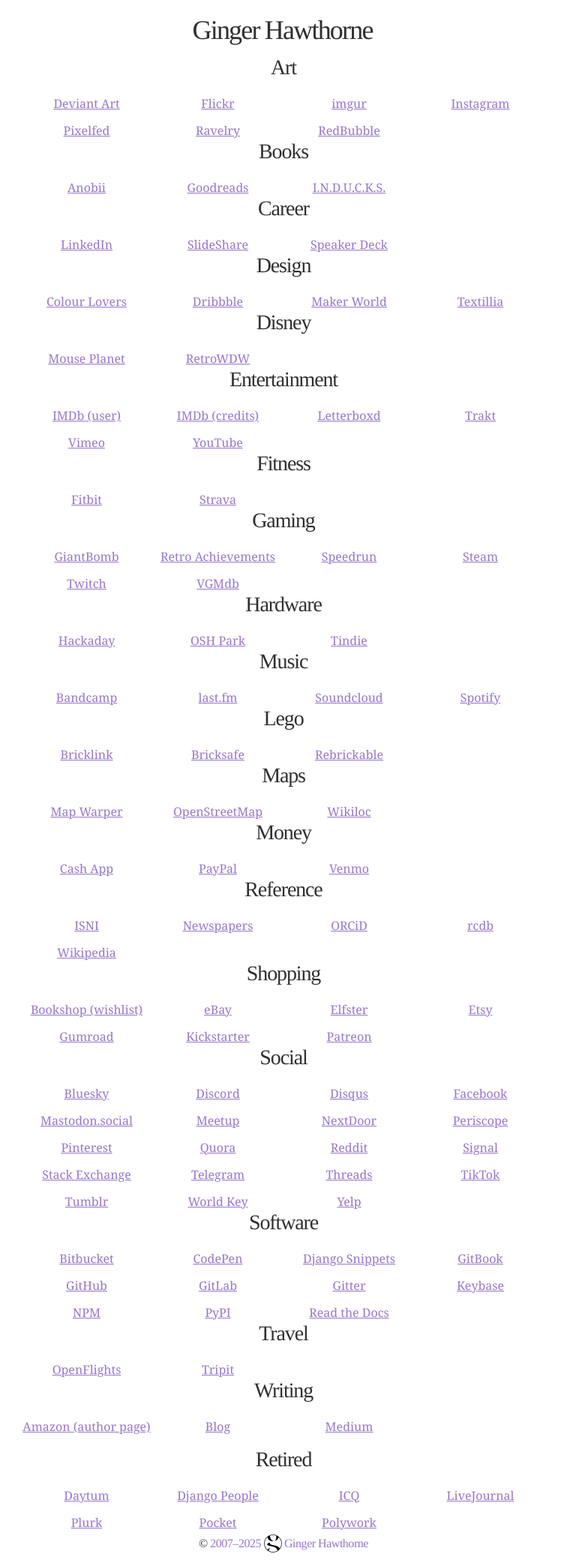
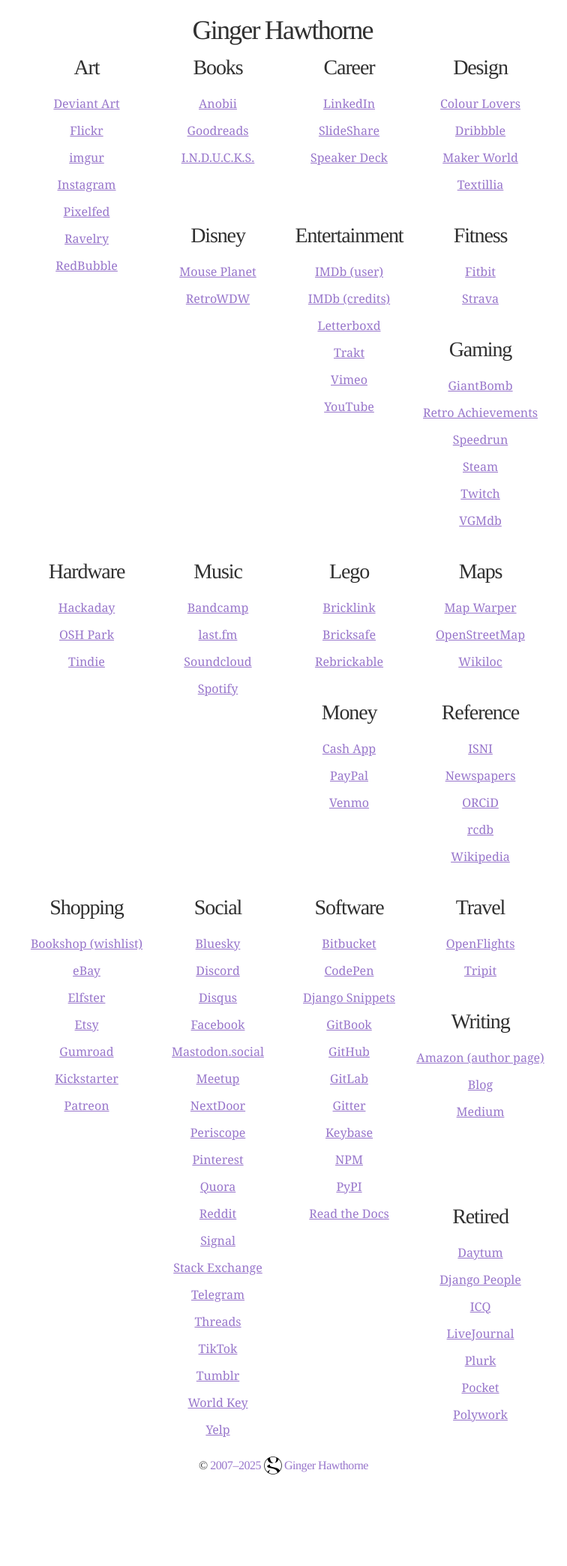
Before and after one commit to gulopine/gulopine.github.io, a Jekyll site: the page built from about/index.html, in a window 1280 px wide. Shown: the whole page at 75% size, without its empty margins (262-1018 px from the left). Built offline with Jekyll 4.4.1, drawn with Linux system fonts in a browser that asks for light colours; after the commit the page ends 1984 px from its top, so only the background shows below that.

Commit message:
Let's try sections!

```diff
--- a/about/index.html
+++ b/about/index.html
@@ -4,13 +4,14 @@ layout: default
 ---
 
 <style>
+	#accounts section {
+		float: left;
+		width: 25%;
+	}
 	#accounts h2, ul {
-		clear: both;
 		text-align: center;
 	}
 	#accounts li {
-		float: left;
-		width: 25%;
 		padding: .5rem 0;
 		text-align: center;
 		list-style: none;
@@ -19,11 +20,13 @@ layout: default
 <div id="accounts">
 {% assign categories = site.data.accounts | group_by: "category" %}
 {% for category in categories %}
+<section>
 	<h2>{{ category.name }}</h2>
 	<ul>
 	{% for account in category.items %}
 		<li><a rel="me" href="{{ account.url }}">{{ account.name }}</a></li>
 	{% endfor %}
 	</ul>
+</section>
 {% endfor %}
 </div>
```
